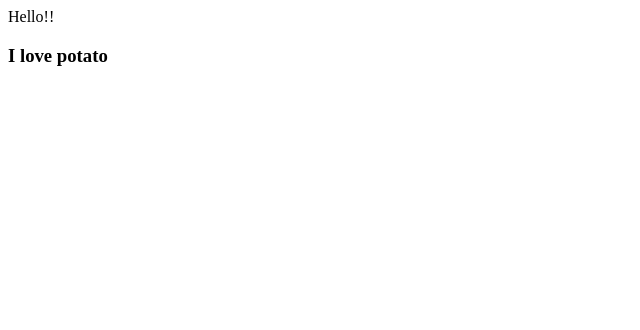
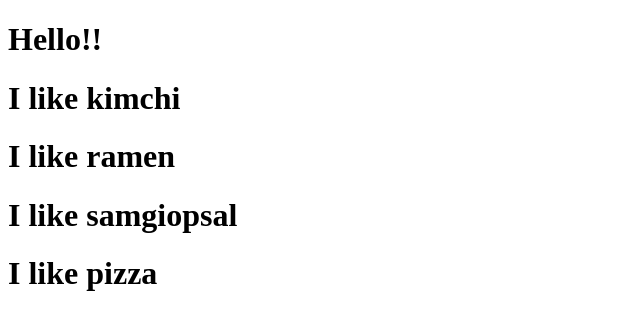
Before and after one commit to Ohyaelim/movie_app_oyl, a React (Create React App) app: page / in a window 1280 px wide. Shown: the top 330 px of the page, without its empty margins (0-640 px from the left). Built offline with nearby package versions, Linux system fonts and the light colour scheme.

Commit message:
#2.2 Dynamic Component Generation

```diff
--- a/src/App.js
+++ b/src/App.js
@@ -1,10 +1,15 @@
-import Potato from "./Potato";
+function Food({fav}){
+  return <h1>I like {fav}</h1>;
+}
 
 function App() {
   return (
     <div>
-      Hello!!
-      <Potato/>
+      <h1>Hello!!</h1>
+      <Food  fav="kimchi"  />
+      <Food  fav="ramen"  />
+      <Food  fav="samgiopsal"  />
+      <Food  fav="pizza"  />
     </div>
   );
 }
--- a/src/Potato.js
+++ /dev/null
@@ -1,9 +0,0 @@
-import React from "react";
-
-function Potato(){
-    return(
-        <h3>I love potato</h3>
-    )
-}
-
-export default Potato;
```
Also changed, not shown: 1 other file (tests, documents, lock files or other folders).
